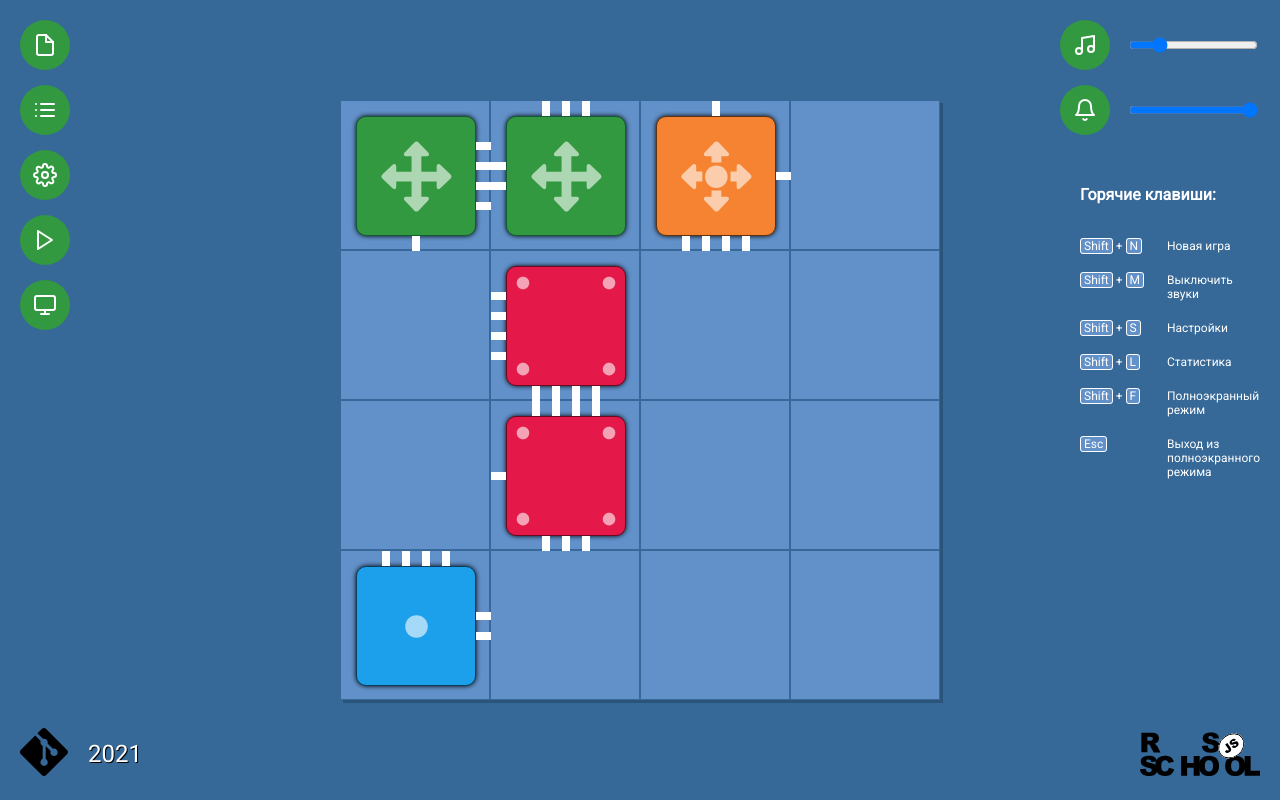
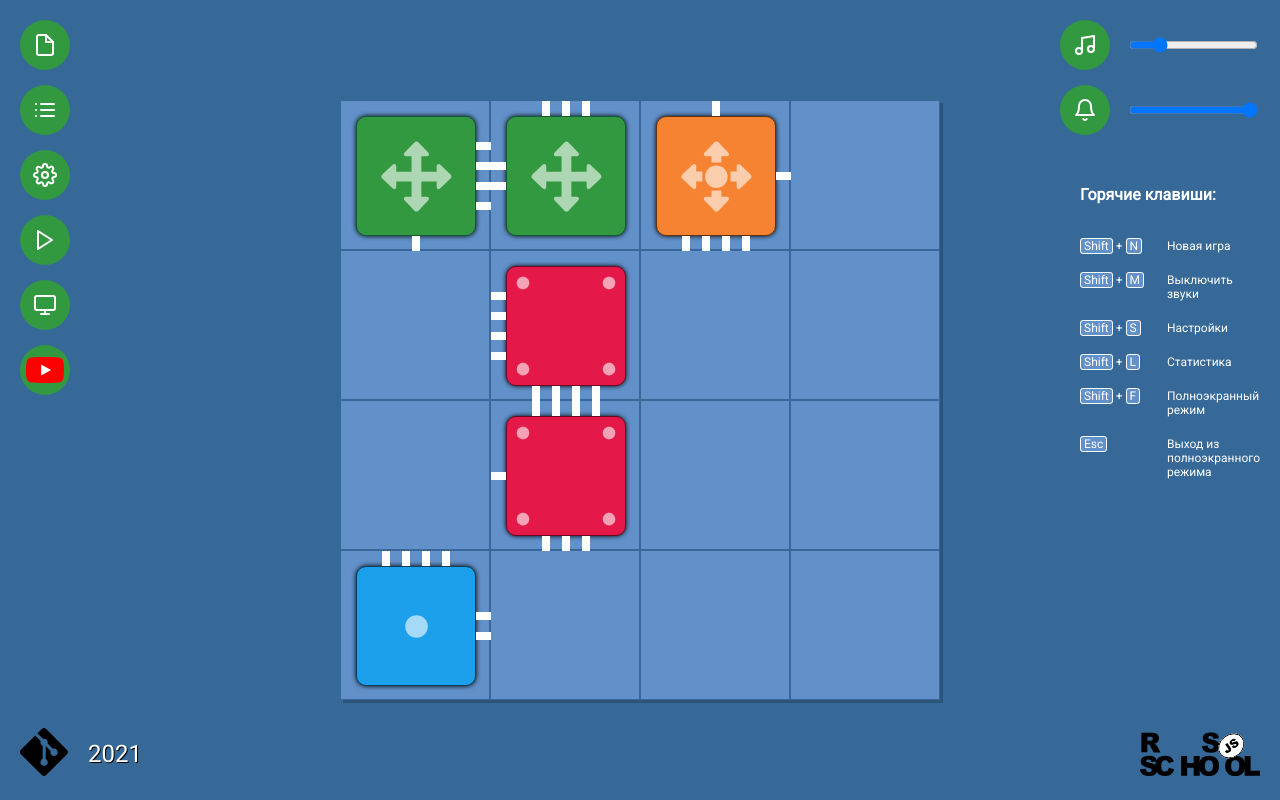
Before and after one commit to victorlitvinenko/react-game, a React (Create React App) app: page / in a window 1280 px wide. Built offline with nearby package versions, Linux system fonts and the light colour scheme; no server answers; the HTML template or start-up script is replaced by a standard one.

Commit message:
chore: add youtube link

```diff
--- a/src/components/Game/Ui.tsx
+++ b/src/components/Game/Ui.tsx
@@ -5,6 +5,7 @@ import * as Icon from 'react-feather';
 
 import RootStore from '../../stores/root-store';
 import Btn from '../Btn';
+import YoutTube from '../../images/YouTube.svg';
 
 import './ui.scss';
 
@@ -121,6 +122,11 @@ const Ui: React.FC = () => {
         >
           <Icon.Monitor color="white" />
         </Btn>
+        <a href="https://youtu.be/sXP45gxqu1A" target="_blank" rel="noreferrer">
+          <Btn>
+            <img src={YoutTube} alt="YouTube" />
+          </Btn>
+        </a>
       </div>
     </>
   );
--- a/src/components/Game/ui.scss
+++ b/src/components/Game/ui.scss
@@ -66,6 +66,11 @@
 
     & button {
       margin-bottom: 15px;
+
+      & > img {
+        max-width: 100%;
+        max-height: 100%;
+      }
     }
   }
 
--- a/src/components/footer.scss
+++ b/src/components/footer.scss
@@ -1,6 +1,7 @@
 .footer {
   &__github {
     position: fixed;
+    z-index: 3;
     left: 0;
     bottom: 0;
     display: flex;
@@ -28,6 +29,7 @@
 
   &__rs-school {
     position: fixed;
+    z-index: 3;
     right: 0;
     bottom: 0;
 
```
Also changed, not shown: src/images/YouTube.svg (added).
